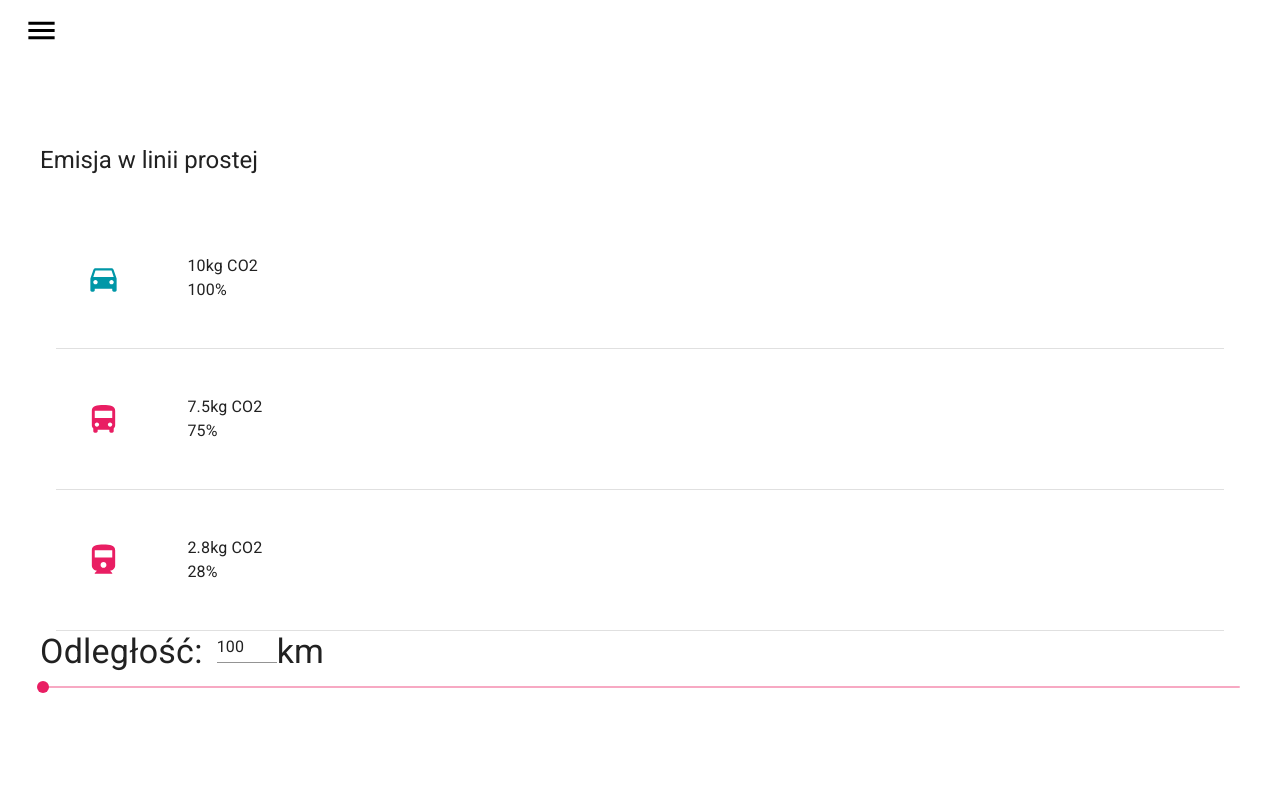
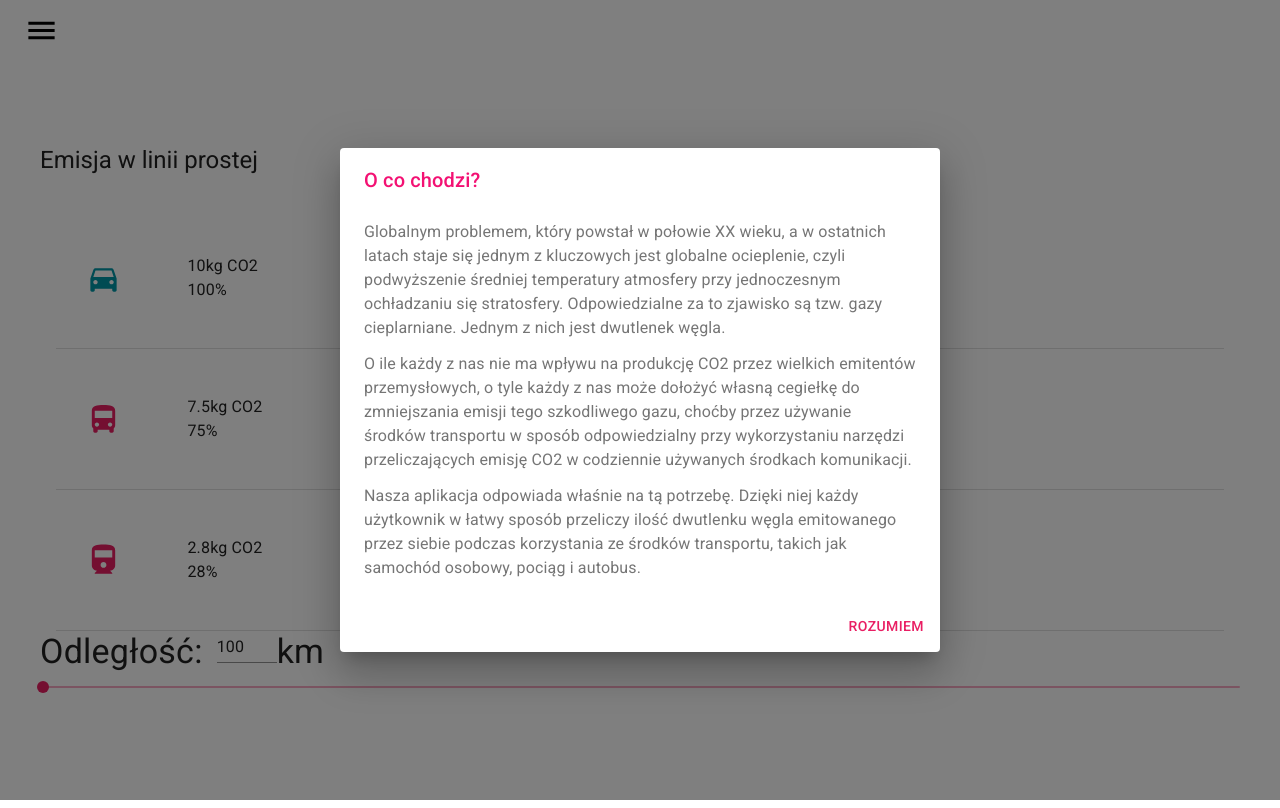
Before and after one commit to Safeheaded/co_dwa, a React (Create React App) app: page / in a window 1280 px wide. Built offline with nearby package versions, Linux system fonts and the light colour scheme.

Commit message:
AboutSite in App

```diff
--- a/src/App.jsx
+++ b/src/App.jsx
@@ -2,7 +2,7 @@ import React, { Component } from 'react';
 import styles from './App.module.sass';
 import Menu from './components/Menu/Menu';
 import SimpleEmissionDisplay from './components/SimpleEmissionDisplay/SimpleEmissionDisplay';
-//import AboutSite from './components/AboutSite/AboutSite';
+import AboutSite from './components/AboutSite/AboutSite';
 import { Container } from '@material-ui/core';
 
 class App extends Component {
@@ -10,7 +10,7 @@ class App extends Component {
         return (
             <>
                 <Menu />
-                {/* <AboutSite /> */}
+                <AboutSite />
                 <Container maxWidth="xl" className={styles.Container}>
                     <SimpleEmissionDisplay />
                 </Container>
```
